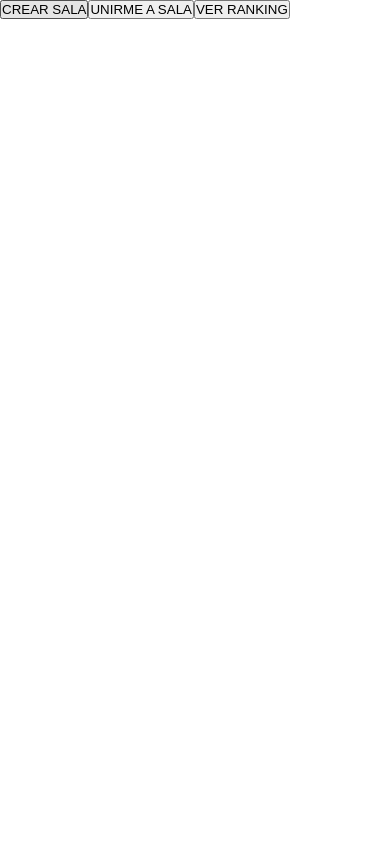
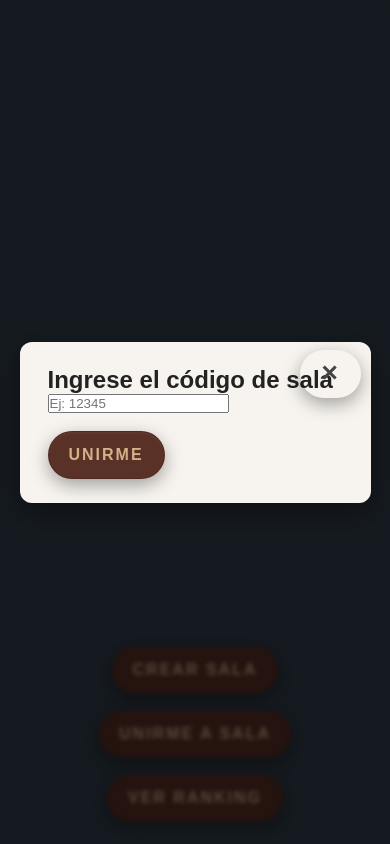
Before and after one commit to PioIX/2025-TPIN2-G11, a Next.js app in the folder front/: page / in a window 390 px wide. Both pictures are taken after a click on the button "UNIRME A SALA". Built offline with nearby package versions, Linux system fonts and the light colour scheme; grey boxes are pictures that could not be loaded.

Commit message:
comienzos pagina principal

```diff
--- a/front/src/app/components/button.js
+++ b/front/src/app/components/button.js
@@ -1,8 +1,10 @@
-"use client"
 
-export default function Button({ title, ...props }) {
+import React from "react";
+import styles from "./button.module.css";
+
+export default function Button({ title, onClick, className = "" }) {
   return (
-    <button {...props}>
+    <button className={`${styles.btn} ${className}`} onClick={onClick}>
       {title}
     </button>
   );
--- /dev/null
+++ b/front/src/app/components/button.module.css
@@ -0,0 +1,34 @@
+
+.btn {
+  display: inline-flex;
+  align-items: center;
+  justify-content: center;
+  height: 56px;
+  padding: 0 44px;
+  border-radius: 36px;
+  background: #5a3127;
+  color: #d7b08a;
+  font-weight: 600;
+  letter-spacing: 2px;
+  font-size: 20px;
+  text-transform: uppercase;
+  border: 1px solid rgba(0,0,0,0.15);
+  box-shadow: inset 0 2px 0 rgba(255,255,255,0.03), 0 6px 18px rgba(0,0,0,0.35);
+  cursor: pointer;
+  transition: transform .14s ease, box-shadow .14s ease;
+  user-select: none;
+  white-space: nowrap;
+}
+
+.btn:hover {
+  transform: translateY(-3px);
+  box-shadow: inset 0 1px 0 rgba(255,255,255,0.02), 0 10px 26px rgba(0,0,0,0.45);
+}
+
+@media (max-width: 640px) {
+  .btn {
+    height: 48px;
+    padding: 0 20px;
+    font-size: 16px;
+  }
+}
--- /dev/null
+++ b/front/src/app/components/configuraciones.js
@@ -0,0 +1,15 @@
+// components/Configuraciones.jsx
+import React from "react";
+import styles from "./configuraciones.module.css";
+
+export default function Configuraciones({ onClick }) {
+  return (
+    <div className={styles.wrap} onClick={onClick} aria-label="configuraciones">
+      {/* SVG simple de engranaje */
+      /* puedes reemplazar por una imagen si prefieres */}
+      <svg className={styles.gear} viewBox="0 0 24 24" xmlns="http://www.w3.org/2000/svg">
+        <path d="M19.14 12.936a7.997 7.997 0 000-1.872l2.036-1.583a.5.5 0 00.12-.632l-1.928-3.337a.5.5 0 00-.605-.22l-2.397.96a7.99 7.99 0 00-1.62-.94l-.36-2.54A.5.5 0 0013.95 1h-3.9a.5.5 0 00-.495.423l-.36 2.54a7.99 7.99 0 00-1.62.94l-2.397-.96a.5.5 0 00-.605.22L1.7 8.85a.5.5 0 00.12.632L3.856 11.07c-.05.31-.07.63-.07.95s.02.64.07.95L1.82 14.55a.5.5 0 00-.12.632l1.928 3.337c.14.246.436.349.68.254l2.397-.96c.5.39 1.05.72 1.62.94l.36 2.54c.05.265.28.423.495.423h3.9c.215 0 .445-.158.495-.423l.36-2.54c.57-.22 1.12-.55 1.62-.94l2.397.96c.244.095.54-.008.68-.254l1.928-3.337a.5.5 0 00-.12-.632l-2.036-1.583zM12 15.5A3.5 3.5 0 1112 8.5a3.5 3.5 0 010 7z"/>
+      </svg>
+    </div>
+  );
+}
--- /dev/null
+++ b/front/src/app/components/modal.js
@@ -0,0 +1,25 @@
+import React from "react";
+import styles from "./modal.module.css";
+import Button from "./button";
+
+export default function Modal({ isOpen, onClose, onSubmit, titulo, valorInput, onChangeInput }) {
+  if (!isOpen) return null;
+
+  return (
+    <div className={styles.overlay} onClick={onClose}>
+      <div className={styles.modal} onClick={(e) => e.stopPropagation()}>
+        <Button className={styles.close} onClick={onClose} title="✕" />
+        <h2>Ingrese el código de sala</h2>
+        <input
+          type="text"
+          placeholder="Ej: 12345"
+          value={valorInput}
+          onChange={onChangeInput}
+        />
+        <br></br>
+        <br></br>
+        <Button className={styles.btn} onClick={onSubmit} title={titulo} />
+      </div>
+    </div>
+  );
+}
--- /dev/null
+++ b/front/src/app/components/modal.module.css
@@ -0,0 +1,44 @@
+
+.overlay {
+  position: fixed;
+  top: 0;
+  left: 0;
+  width: 100vw;
+  height: 100vh;
+  background: rgba(0, 0, 0, 0.6);
+  display: flex;
+  align-items: center;
+  justify-content: center;
+  z-index: 100;
+  backdrop-filter: blur(2px);
+}
+
+
+.modal {
+  background: #f7f4ef;
+  border-radius: 12px;
+  padding: 24px 28px;
+  max-width: 480px;
+  width: 90%;
+  box-shadow: 0 8px 30px rgba(0, 0, 0, 0.4);
+  position: relative;
+  color: #222;
+  font-family: "Montserrat", sans-serif;
+}
+
+
+.close {
+  position: absolute;
+  top: 8px;
+  right: 10px;
+  background: none;
+  border: none;
+  font-size: 22px;
+  cursor: pointer;
+  color: #444;
+  transition: transform 0.2s;
+}
+
+.close:hover {
+  transform: scale(1.2);
+}
--- a/front/src/app/page.js
+++ b/front/src/app/page.js
@@ -1,12 +1,59 @@
+"use client";
+import React, { useState } from "react";
+import { useRouter } from "next/navigation";
+import styles from "./page.module.css";
 import Button from "./components/button";
-import styles from "./page.module.css";
+import Configuraciones from "./components/configuraciones";
+import Modal from "./components/modal";
 
 export default function Home() {
+  const [open, setOpen] = useState(false);
+  const [codigo, setCodigo] = useState("");
+  const router = useRouter();
+
+  function abrirModal() {
+    setOpen(true);
+  }
+
+  function crearSala() {
+    // TODO: lógica para crear sala
+  }
+
+  function confirmarUnion() {
+    if (!codigo) return alert("Ingresá un código de sala");
+    router.push(`/salaJuego?codigo=${codigo}`);
+    setOpen(false);
+  }
+
+  function verRanking() {
+    // TODO: lógica para ver ranking
+  }
+
   return (
     <>
-    <Button title="CREAR SALA"/>
-    <Button title="UNIRME A SALA"/>
-    <Button title="VER RANKING"/>
+      <div className={styles.page}>
+        <Configuraciones />
+      </div>
+
+      <main className={styles.hero}>
+        {/* el contenido central está en la imagen de fondo */}
+      </main>
+
+      <div className={styles.actions}>
+        <Button title="CREAR SALA" onClick={crearSala} />
+        <Button title="UNIRME A SALA" onClick={abrirModal} />
+        <Button title="VER RANKING" onClick={verRanking} />
+      </div>
+
+      <Modal
+        isOpen={open}
+        onClose={() => setOpen(false)}
+        onSubmit={confirmarUnion}
+        titulo="Unirme"
+        valorInput={codigo}
+        onChangeInput={(e) => setCodigo(e.target.value)}
+      />
+
     </>
   );
 }
--- a/front/src/app/page.module.css
+++ b/front/src/app/page.module.css
@@ -1,167 +1,58 @@
+
 .page {
-  --gray-rgb: 0, 0, 0;
-  --gray-alpha-200: rgba(var(--gray-rgb), 0.08);
-  --gray-alpha-100: rgba(var(--gray-rgb), 0.05);
-
-  --button-primary-hover: #383838;
-  --button-secondary-hover: #f2f2f2;
-
-  display: grid;
-  grid-template-rows: 20px 1fr 20px;
-  align-items: center;
-  justify-items: center;
-  min-height: 100svh;
-  padding: 80px;
-  gap: 64px;
-  font-family: var(--font-geist-sans);
-}
-
-@media (prefers-color-scheme: dark) {
-  .page {
-    --gray-rgb: 255, 255, 255;
-    --gray-alpha-200: rgba(var(--gray-rgb), 0.145);
-    --gray-alpha-100: rgba(var(--gray-rgb), 0.06);
-
-    --button-primary-hover: #ccc;
-    --button-secondary-hover: #1a1a1a;
-  }
-}
-
-.main {
-  display: flex;
-  flex-direction: column;
-  gap: 32px;
-  grid-row-start: 2;
-}
-
-.main ol {
-  font-family: var(--font-geist-mono);
-  padding-left: 0;
-  margin: 0;
-  font-size: 14px;
-  line-height: 24px;
-  letter-spacing: -0.01em;
-  list-style-position: inside;
-}
-
-.main li:not(:last-of-type) {
-  margin-bottom: 8px;
-}
-
-.main code {
-  font-family: inherit;
-  background: var(--gray-alpha-100);
-  padding: 2px 4px;
-  border-radius: 4px;
-  font-weight: 600;
-}
-
-.ctas {
-  display: flex;
-  gap: 16px;
-}
-
-.ctas a {
-  appearance: none;
-  border-radius: 128px;
-  height: 48px;
-  padding: 0 20px;
-  border: 1px solid transparent;
-  transition:
-    background 0.2s,
-    color 0.2s,
-    border-color 0.2s;
-  cursor: pointer;
+  position: relative;
+  width: 100%;
+  height: 100vh;
+  background-color: #354250;
   display: flex;
   align-items: center;
   justify-content: center;
-  font-size: 16px;
-  line-height: 20px;
-  font-weight: 500;
+  overflow: hidden;
+  font-family: "Montserrat", "Arial", sans-serif;
 }
 
-a.primary {
-  background: var(--foreground);
-  color: var(--background);
-  gap: 8px;
+
+.hero {
+  width: 100%;
+  max-width: 1400px;
+  height: 100%;
+  display: flex;
+  align-items: center;
+  justify-content: center;
+  background-image: url('/lobizon.jpg');
+  background-position: center 8%;
+  background-size: contain;
 }
 
-a.secondary {
-  border-color: var(--gray-alpha-200);
-  min-width: 158px;
+.configWrapper {
+  position: absolute;
+  left: 28px;
+  top: 22px;
+  z-index: 30;
+  width: 48px;
+  height: 48px;
+  display: flex;
+  align-items: center;
+  justify-content: center;
 }
 
-.footer {
-  grid-row-start: 3;
+.actions {
+  position: absolute;
+  bottom: 40px;
+  left: 50%;
+  transform: translateX(-50%);
   display: flex;
-  gap: 24px;
+  gap: 40px;
+  z-index: 40;
+  align-items: center;
+  justify-content: center;
 }
 
-.footer a {
-  display: flex;
-  align-items: center;
-  gap: 8px;
-}
 
-.footer img {
-  flex-shrink: 0;
-}
-
-/* Enable hover only on non-touch devices */
-@media (hover: hover) and (pointer: fine) {
-  a.primary:hover {
-    background: var(--button-primary-hover);
-    border-color: transparent;
-  }
-
-  a.secondary:hover {
-    background: var(--button-secondary-hover);
-    border-color: transparent;
-  }
-
-  .footer a:hover {
-    text-decoration: underline;
-    text-underline-offset: 4px;
+@media (max-width: 640px) {
+  .actions {
+    gap: 16px;
+    bottom: 22px;
+    flex-wrap: wrap;
   }
 }
-
-@media (max-width: 600px) {
-  .page {
-    padding: 32px;
-    padding-bottom: 80px;
-  }
-
-  .main {
-    align-items: center;
-  }
-
-  .main ol {
-    text-align: center;
-  }
-
-  .ctas {
-    flex-direction: column;
-  }
-
-  .ctas a {
-    font-size: 14px;
-    height: 40px;
-    padding: 0 16px;
-  }
-
-  a.secondary {
-    min-width: auto;
-  }
-
-  .footer {
-    flex-wrap: wrap;
-    align-items: center;
-    justify-content: center;
-  }
-}
-
-@media (prefers-color-scheme: dark) {
-  .logo {
-    filter: invert();
-  }
-}
```
Also changed, not shown: front/src/app/components/configuraciones.module.css (added), front/src/app/salaJuego/page.js (added), 1 other file (tests, documents, lock files or other folders).
